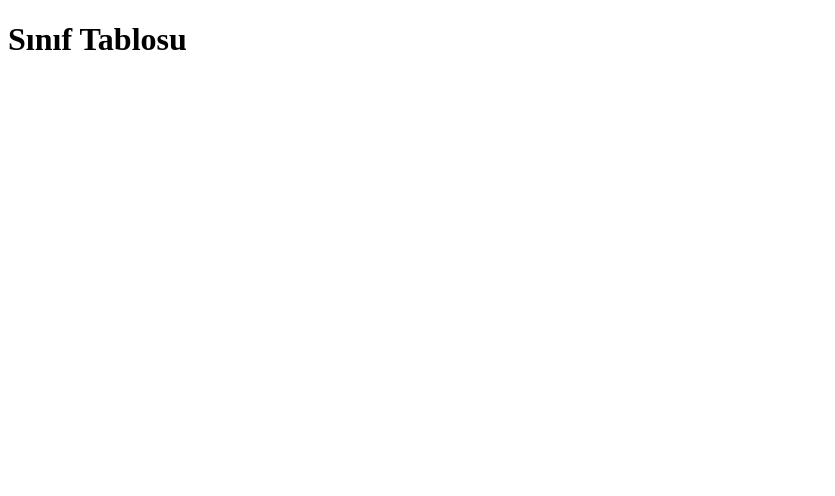
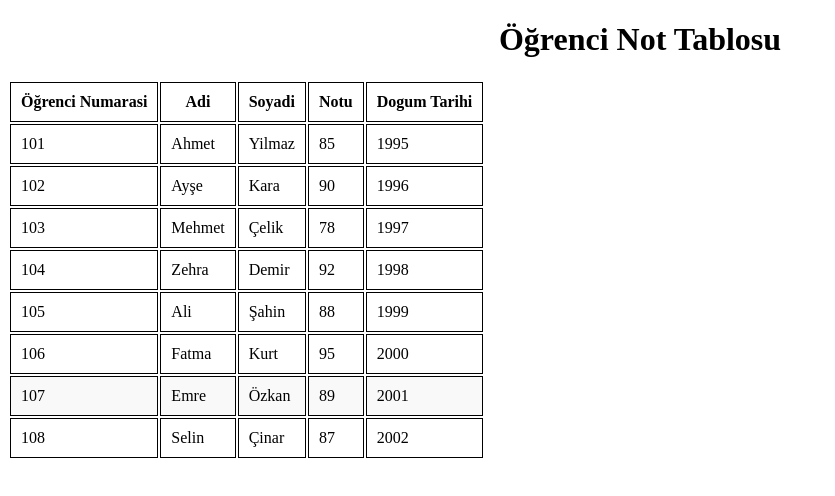
Before and after one commit to rhtgns/Hafta-1, a plain HTML site: page Odevler/sinif_tablosu.html in a window 1280 px wide. Shown: the whole page, without its empty margins (0-835 px from the left). Drawn offline with Linux system fonts and the light colour scheme.

Commit message:
yeni sınıf tablolsu

```diff
--- a/Odevler/sinif_tablosu.html
+++ b/Odevler/sinif_tablosu.html
@@ -6,6 +6,83 @@
     <title>Document</title>
 </head>
 <body>
-    <h1>Sınıf Tablosu</h1>
+    <h1 style="text-align: center;">Öğrenci Not Tablosu</h1>
+    <table style="width: 100;">
+       <thead>
+        <tr>
+            <th style="border: 1px solid #000; padding: 10px;"
+            >Öğrenci Numarasi</th>
+                <th style="border: 1px solid #000; padding: 10px;"
+                >Adi</th>
+                <th style="border: 1px solid #000; padding: 10px;"
+                >Soyadi</th>
+                <th style="border: 1px solid #000; padding: 10px;"
+                >Notu</th>
+                <th style="border: 1px solid #000; padding: 10px;">
+                    Dogum Tarihi
+                </th>
+        </tr>
+       </thead>
+       <tbody>
+        <tr>
+            <td style="border: 1px solid #000; padding: 10px;">101</td>
+            <td style="border: 1px solid #000; padding: 10px;">Ahmet</td>
+            <td style="border: 1px solid #000; padding: 10px;">Yilmaz</td>
+            <td style="border: 1px solid #000; padding: 10px;">85</td>
+            <td style="border: 1px solid #000; padding: 10px;">1995</td>
+        </tr>
+        <tr>
+            <td style="border: 1px solid #000; padding: 10px;">102</td>
+            <td style="border: 1px solid #000; padding: 10px;">Ayşe</td>
+            <td style="border: 1px solid #000; padding: 10px;">Kara</td>
+            <td style="border: 1px solid #000; padding: 10px;">90</td>
+            <td style="border: 1px solid #000; padding: 10px;">1996</td>
+        </tr>
+        <tr>
+            <td style="border: 1px solid #000; padding: 10px;">103</td>
+            <td style="border: 1px solid #000; padding: 10px;">Mehmet</td>
+            <td style="border: 1px solid #000; padding: 10px;">Çelik</td>
+            <td style="border: 1px solid #000; padding: 10px;">78</td>
+            <td style="border: 1px solid #000; padding: 10px;">1997</td>
+        </tr>
+        <tr>
+            <td style="border: 1px solid #000; padding: 10px;">104</td>
+            <td style="border: 1px solid #000; padding: 10px;">Zehra</td>
+            <td style="border: 1px solid #000; padding: 10px;">Demir</td>
+            <td style="border: 1px solid #000; padding: 10px;">92</td>
+            <td style="border: 1px solid #000; padding: 10px;">1998</td>
+        </tr>
+        <tr>
+            <td style="border: 1px solid #000; padding: 10px;">105</td>
+            <td style="border: 1px solid #000; padding: 10px;">Ali</td>
+            <td style="border: 1px solid #000; padding: 10px;">Şahin</td>
+            <td style="border: 1px solid #000; padding: 10px;">88</td>
+            <td style="border: 1px solid #000; padding: 10px;">1999</td>
+        </tr>
+         <!-- Yeni öğrenciler -->
+         <tr>
+            <td style="border: 1px solid #000; padding: 10px;">106</td>
+            <td style="border: 1px solid #000; padding: 10px;">Fatma</td>
+            <td style="border: 1px solid #000; padding: 10px;">Kurt</td>
+            <td style="border: 1px solid #000; padding: 10px;">95</td>
+            <td style="border: 1px solid #000; padding: 10px;">2000</td>
+        </tr>
+        <tr style="background-color: #f9f9f9;">
+            <td style="border: 1px solid #000; padding: 10px;">107</td>
+            <td style="border: 1px solid #000; padding: 10px;">Emre</td>
+            <td style="border: 1px solid #000; padding: 10px;">Özkan</td>
+            <td style="border: 1px solid #000; padding: 10px;">89</td>
+            <td style="border: 1px solid #000; padding: 10px;">2001</td>
+        </tr>
+        <tr>
+            <td style="border: 1px solid #000; padding: 10px;">108</td>
+            <td style="border: 1px solid #000; padding: 10px;">Selin</td>
+            <td style="border: 1px solid #000; padding: 10px;">Çinar</td>
+            <td style="border: 1px solid #000; padding: 10px;">87</td>
+            <td style="border: 1px solid #000; padding: 10px;">2002</td>
+        </tr>
+    </tbody>
+
+    </table>
 </body>
 </html>
```
